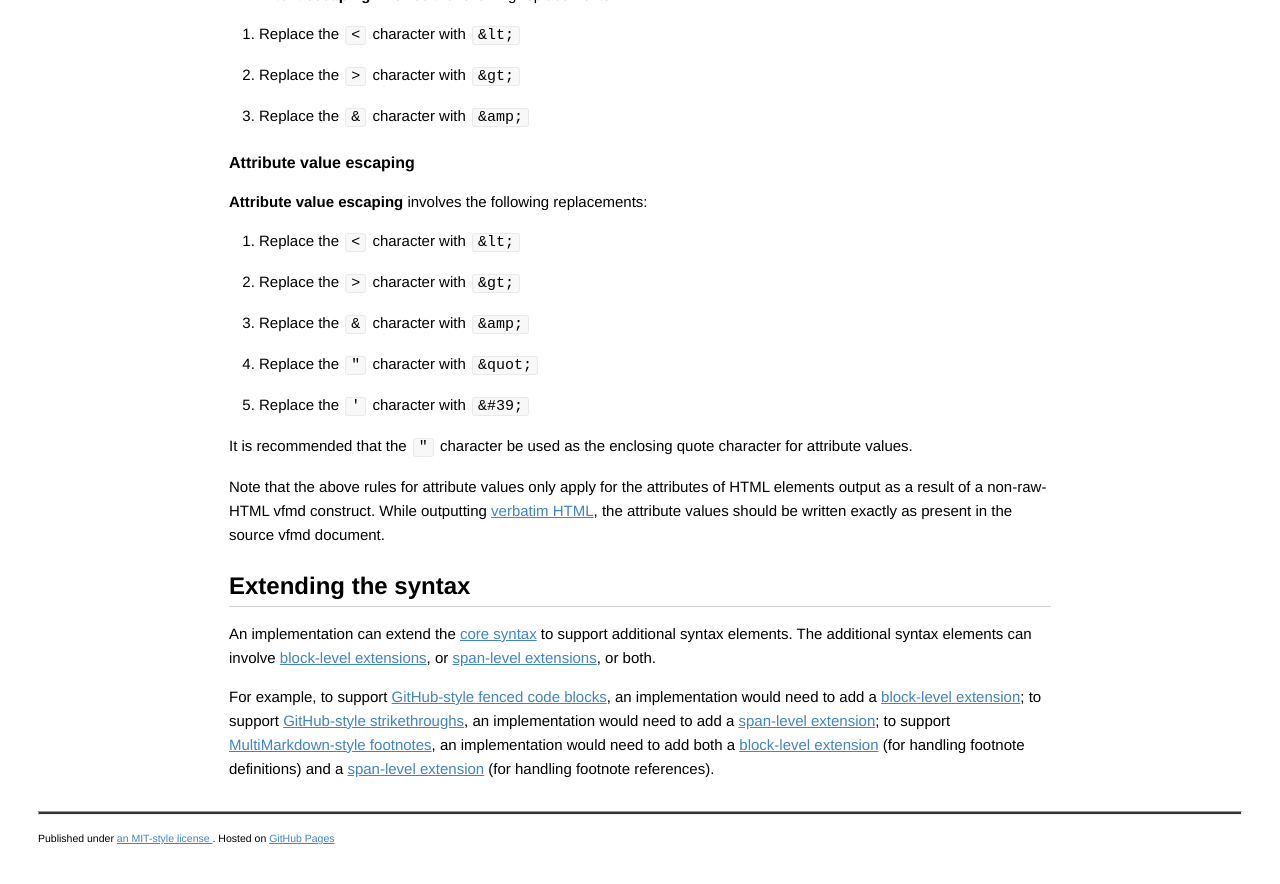
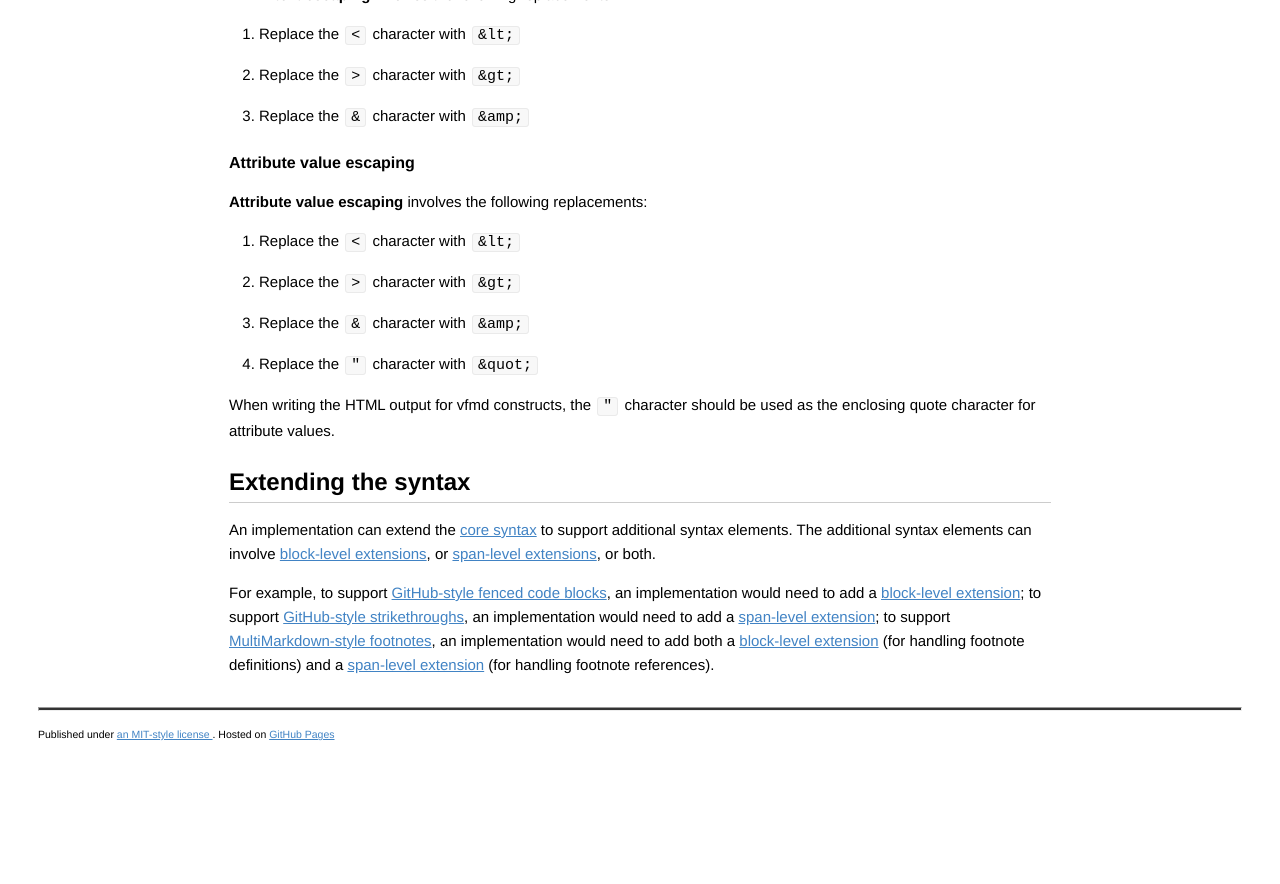
Before and after one commit to vfmd/vfmd-spec, a Jekyll site: the page built from specification.md, in a window 1280 px wide and 900 px high, scrolled down 46980 px. Shown: the top 884 px of the window. Built offline with Jekyll 4.4.1, drawn with Linux system fonts in a browser that asks for light colours; Markdown is read by kramdown in place of the engine named in the settings; after the commit the page ends 47776 px from its top, so only the background shows below that.

Commit message:
No need to escape `'` as `&#39;`, if we use only `"` for enclosing attribute values

```diff
--- a/specification.md
+++ b/specification.md
@@ -3198,16 +3198,9 @@ tag's attribute value, needs to be escaped as described in this section.
  2. Replace the `>` character with `&gt;`
  3. Replace the `&` character with `&amp;`
  4. Replace the `"` character with `&quot;`
- 4. Replace the `'` character with `&#39;`
-
-It is recommended that the `"` character be used as the enclosing
-quote character for attribute values.
-
-Note that the above rules for attribute values only apply for the
-attributes of HTML elements output as a result of a non-raw-HTML vfmd
-construct. While outputting
-[verbatim HTML](#procedure-for-identifying-html-tags), the attribute
-values should be written exactly as present in the source vfmd document.
+
+When writing the HTML output for vfmd constructs, the `"` character
+should be used as the enclosing quote character for attribute values.
 
 <h2 id="extending-the-syntax">Extending the syntax</h2>
 
```
